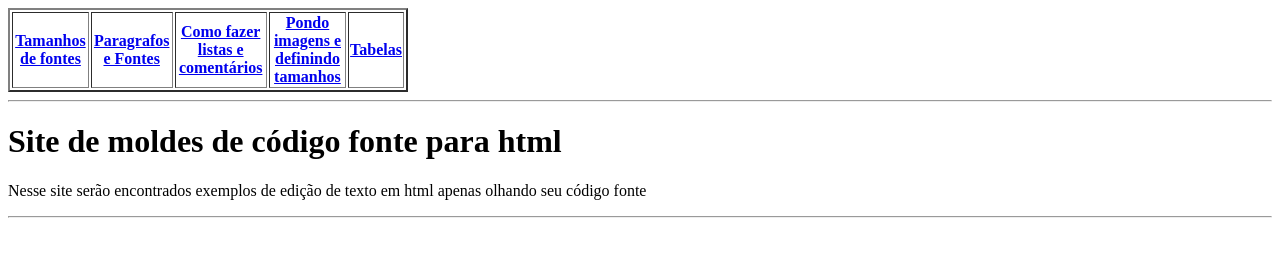
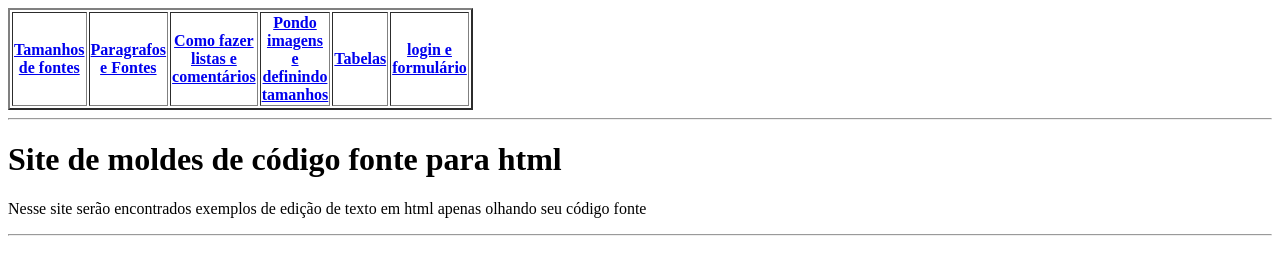
Before and after one commit to luscas20/projeto-site-estudo, a plain HTML site: page index.html in a window 1280 px wide. Drawn offline with Linux system fonts and the light colour scheme.

Commit message:
Update index.html

```diff
--- a/index.html
+++ b/index.html
@@ -13,6 +13,7 @@
 			<th><a href="Como fazer listas e comentários.html">Como fazer listas e comentários</a></th>
 			<th><a href="Pondo imagens e definindo tamanhos">Pondo imagens e definindo tamanhos</a></th>
 			<th><a href="Tabelas">Tabelas</a></th>
+			<th><a href="login e formulário.html">login e formulário</a></th>
 	        </tr>
 	</table>
 		<hr>
```
